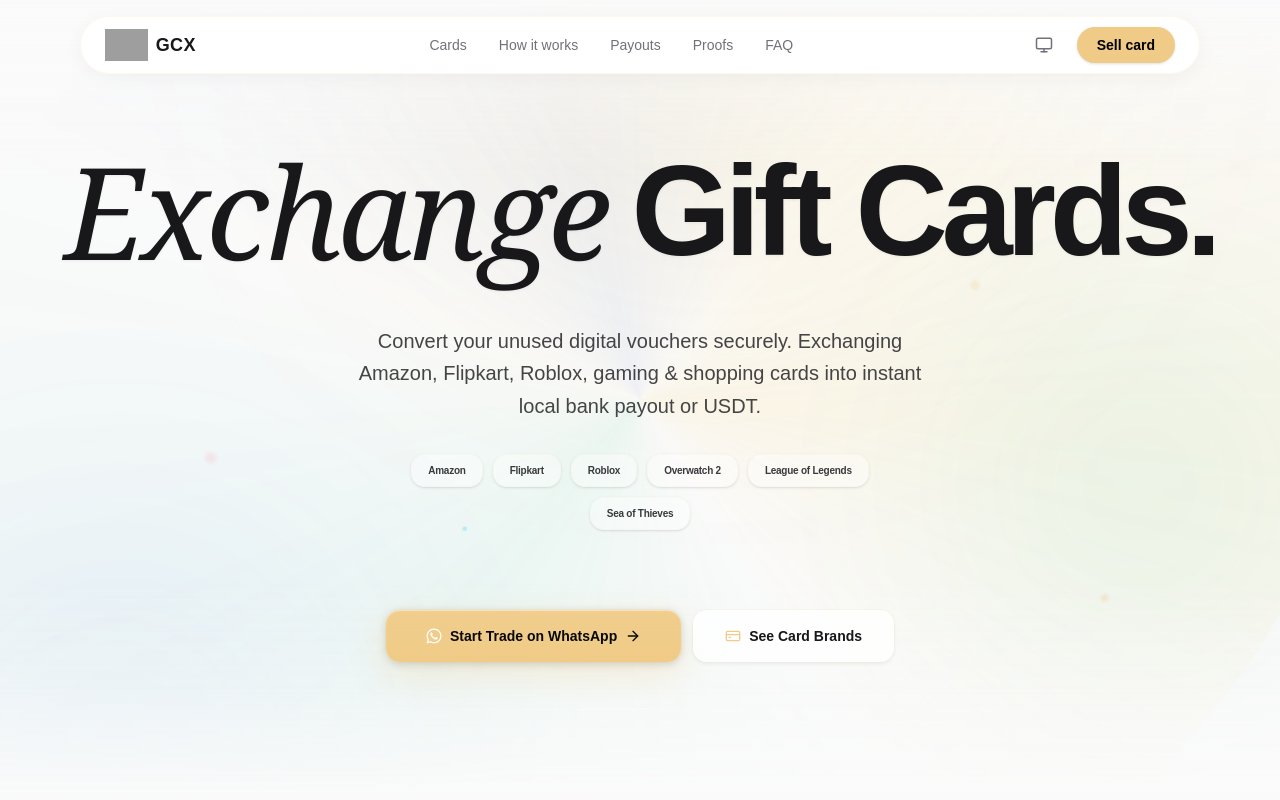
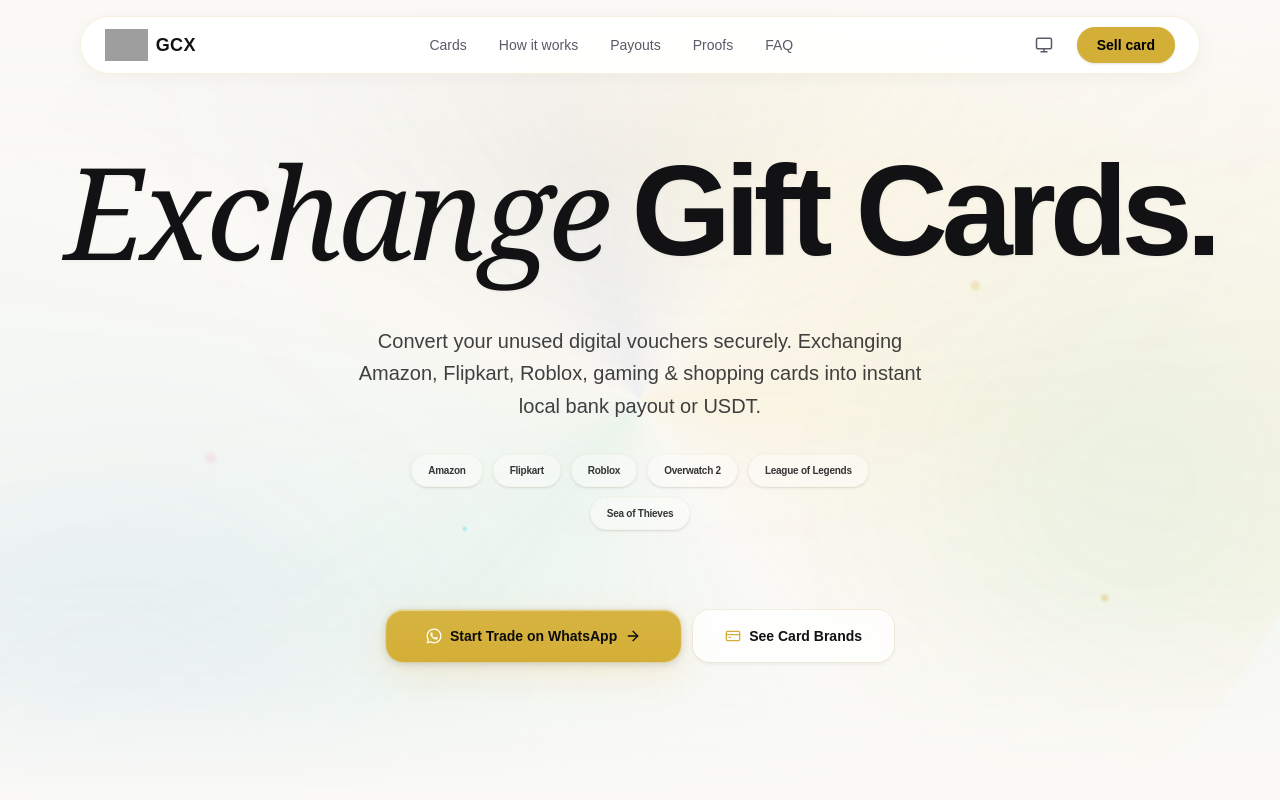
Before and after one commit to Scodify236/refactored-pancake, a Next.js app: page / in a window 1280 px wide. Shown: the top 800 px of the page. Built offline with nearby package versions, Linux system fonts and the light colour scheme; no server answers; grey boxes are pictures that could not be loaded.

Commit message:
style: enhance color palette variables for premium theme variance

```diff
--- a/src/index.css
+++ b/src/index.css
@@ -49,72 +49,72 @@
 }
 
 :root {
-    --background: #FAFAFA;
-    --foreground: #18181B;
+    --background: #faf9f6; /* Premium soft linen white */
+    --foreground: #121214;
     --card: rgba(255, 255, 255, 0.95);
-    --card-foreground: #18181B;
+    --card-foreground: #121214;
     --popover: rgba(255, 255, 255, 0.95);
-    --popover-foreground: #18181B;
-    --primary: #f0cb87;
-    --primary-foreground: #09090a;
-    --secondary: #F4F4F5;
-    --secondary-foreground: #18181B;
-    --muted: #F4F4F5;
-    --muted-foreground: #71717A;
-    --accent: #e5b869;
-    --accent-foreground: #09090a;
+    --popover-foreground: #121214;
+    --primary: #d4af37; /* Warm classic metallic gold */
+    --primary-foreground: #0c0c0d;
+    --secondary: #f0ede6; /* Soft linen secondary tint */
+    --secondary-foreground: #121214;
+    --muted: #f0ede6;
+    --muted-foreground: #5a5a66;
+    --accent: #c5a028;
+    --accent-foreground: #0c0c0d;
     --destructive: oklch(0.577 0.245 27.325);
-    --border: rgba(240, 203, 135, 0.15);
-    --input: rgba(240, 203, 135, 0.15);
-    --ring: #f0cb87;
+    --border: rgba(212, 175, 55, 0.18);
+    --input: rgba(212, 175, 55, 0.18);
+    --ring: #d4af37;
     --chart-1: oklch(0.87 0 0);
     --chart-2: oklch(0.556 0 0);
     --chart-3: oklch(0.439 0 0);
     --chart-4: oklch(0.371 0 0);
     --chart-5: oklch(0.269 0 0);
-    --radius: 0.625rem;
-    --sidebar: #FAFAFA;
-    --sidebar-foreground: #18181B;
-    --sidebar-primary: #f0cb87;
-    --sidebar-primary-foreground: #09090a;
-    --sidebar-accent: #F4F4F5;
-    --sidebar-accent-foreground: #18181B;
-    --sidebar-border: rgba(240, 203, 135, 0.15);
-    --sidebar-ring: #f0cb87;
+    --radius: 0.75rem;
+    --sidebar: #faf9f6;
+    --sidebar-foreground: #121214;
+    --sidebar-primary: #d4af37;
+    --sidebar-primary-foreground: #0c0c0d;
+    --sidebar-accent: #f0ede6;
+    --sidebar-accent-foreground: #121214;
+    --sidebar-border: rgba(212, 175, 55, 0.18);
+    --sidebar-ring: #d4af37;
 }
 
 .dark {
-    --background: #09090a;
-    --foreground: #F4F4F5;
-    --card: rgba(18, 18, 20, 0.85);
-    --card-foreground: #F4F4F5;
-    --popover: rgba(18, 18, 20, 0.85);
-    --popover-foreground: #F4F4F5;
-    --primary: #f0cb87;
-    --primary-foreground: #09090a;
-    --secondary: #161618;
-    --secondary-foreground: #F4F4F5;
-    --muted: #161618;
-    --muted-foreground: #94A3B8;
-    --accent: #e5b869;
-    --accent-foreground: #09090a;
+    --background: #09090b; /* Deep obsidian charcoal */
+    --foreground: #f3f3f5;
+    --card: rgba(15, 15, 18, 0.85); /* Smooth charcoal glass */
+    --card-foreground: #f3f3f5;
+    --popover: rgba(15, 15, 18, 0.85);
+    --popover-foreground: #f3f3f5;
+    --primary: #f3cf8c; /* Luminous soft champagne gold */
+    --primary-foreground: #09090b;
+    --secondary: #141417; /* Refined dark sidebar-accent */
+    --secondary-foreground: #f3f3f5;
+    --muted: #141417;
+    --muted-foreground: #a1a1aa;
+    --accent: #e6bd75;
+    --accent-foreground: #09090b;
     --destructive: oklch(0.704 0.191 22.216);
-    --border: rgba(240, 203, 135, 0.12);
-    --input: rgba(240, 203, 135, 0.12);
-    --ring: #f0cb87;
+    --border: rgba(243, 207, 140, 0.12);
+    --input: rgba(243, 207, 140, 0.12);
+    --ring: #f3cf8c;
     --chart-1: oklch(0.87 0 0);
     --chart-2: oklch(0.556 0 0);
     --chart-3: oklch(0.439 0 0);
     --chart-4: oklch(0.371 0 0);
     --chart-5: oklch(0.269 0 0);
-    --sidebar: rgba(18, 18, 20, 0.85);
-    --sidebar-foreground: #F4F4F5;
-    --sidebar-primary: #f0cb87;
-    --sidebar-primary-foreground: #09090a;
-    --sidebar-accent: #161618;
-    --sidebar-accent-foreground: #F4F4F5;
-    --sidebar-border: rgba(240, 203, 135, 0.12);
-    --sidebar-ring: #f0cb87;
+    --sidebar: rgba(15, 15, 18, 0.85);
+    --sidebar-foreground: #f3f3f5;
+    --sidebar-primary: #f3cf8c;
+    --sidebar-primary-foreground: #09090b;
+    --sidebar-accent: #141417;
+    --sidebar-accent-foreground: #f3f3f5;
+    --sidebar-border: rgba(243, 207, 140, 0.12);
+    --sidebar-ring: #f3cf8c;
 }
 
 @layer base {
```
